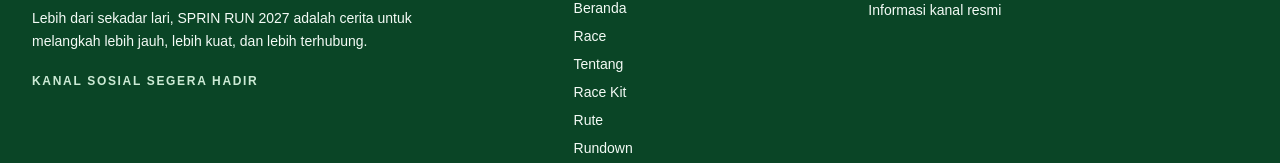
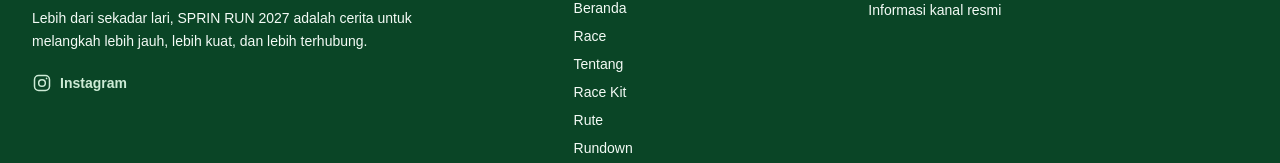
Before and after one commit to moeda-team/sprinrun2027, a Next.js app: page /layanan in a window 1280 px wide. Shown: the part 298-461 px from the top of the page. Built offline with nearby package versions, Linux system fonts and the light colour scheme; no server answers.

Commit message:
feat: update Footer with Instagram link, modify FAQ and site venue details

```diff
--- a/src/components/layout/Footer.tsx
+++ b/src/components/layout/Footer.tsx
@@ -9,7 +9,20 @@ export function Footer() {
           <div className="max-w-sm">
             <a href="#home" className="font-display text-2xl uppercase italic tracking-tight">SPRIN RUN <span className="text-off-white">2027</span></a>
             <p className="mt-4 text-sm leading-relaxed text-off-white/60">Lebih dari sekadar lari, SPRIN RUN 2027 adalah cerita untuk melangkah lebih jauh, lebih kuat, dan lebih terhubung.</p>
-            <p className="mt-5 text-xs font-semibold uppercase tracking-[.14em] text-soft-mint">Kanal sosial segera hadir</p>
+            <a
+              href="https://www.instagram.com/sprinrun2027"
+              target="_blank"
+              rel="noopener noreferrer"
+              aria-label="Instagram SPRIN RUN 2027 (buka di tab baru)"
+              className="mt-5 inline-flex items-center gap-2 text-sm font-semibold text-soft-mint transition-colors hover:text-off-white"
+            >
+              <svg aria-hidden="true" viewBox="0 0 24 24" fill="none" className="h-5 w-5" xmlns="http://www.w3.org/2000/svg">
+                <rect x="3" y="3" width="18" height="18" rx="5" stroke="currentColor" strokeWidth="1.8" />
+                <circle cx="12" cy="12" r="4" stroke="currentColor" strokeWidth="1.8" />
+                <circle cx="17.5" cy="6.5" r="1" fill="currentColor" />
+              </svg>
+              Instagram
+            </a>
           </div>
           <nav aria-label="Menu footer">
             <h2 className="mb-4 font-bold">Menu</h2>
--- a/src/components/sections/FAQSection.tsx
+++ b/src/components/sections/FAQSection.tsx
@@ -1,7 +1,7 @@
 import { Container } from '@/components/ui/Container';
 
 const questions = [
-  ['Kapan dan di mana SPRIN RUN 2027 diselenggarakan?', 'SPRIN RUN 2027 berlangsung pada Minggu, 17 Januari 2027. Venue akan diumumkan melalui kanal resmi setelah dikonfirmasi.'],
+  ['Kapan dan di mana SPRIN RUN 2027 diselenggarakan?', 'SPRIN RUN 2027 berlangsung pada Minggu, 17 Januari 2027 di Kantor Gubernur Jawa Tengah.'],
   ['Apa saja kategori yang tersedia?', 'SPRIN RUN menyediakan kategori 5K dan 10K. Pilih jarak yang paling sesuai dengan target dan pengalaman larimu.'],
   ['Berapa biaya pendaftaran?', 'Harga, periode early bird, dan batas akhir pendaftaran akan diumumkan saat registrasi dibuka.'],
   ['Apakah ada batasan usia?', 'Peserta di bawah usia 17 tahun perlu didampingi dan didaftarkan oleh orang tua atau wali.'],
--- a/src/config/site.ts
+++ b/src/config/site.ts
@@ -3,7 +3,7 @@ export const site = {
   description: 'Ajang lari untuk bergerak lebih sehat, lebih kuat, dan lebih terhubung.',
   url: process.env.NEXT_PUBLIC_SITE_URL ?? 'https://sprinrun2027.vercel.app',
   eventDate: 'Minggu, 17 Januari 2027',
-  venue: 'Venue akan diumumkan',
+  venue: 'Kantor Gubernur Jawa Tengah',
   routeStartMapUrl: 'https://www.google.com/maps/search/?api=1&query=-6.9931,110.4213',
   whatsappNumber: process.env.NEXT_PUBLIC_WHATSAPP_NUMBER,
   whatsappMessage: 'Halo, saya ingin mengetahui lebih lanjut tentang SPRIN RUN 2027.',
```
